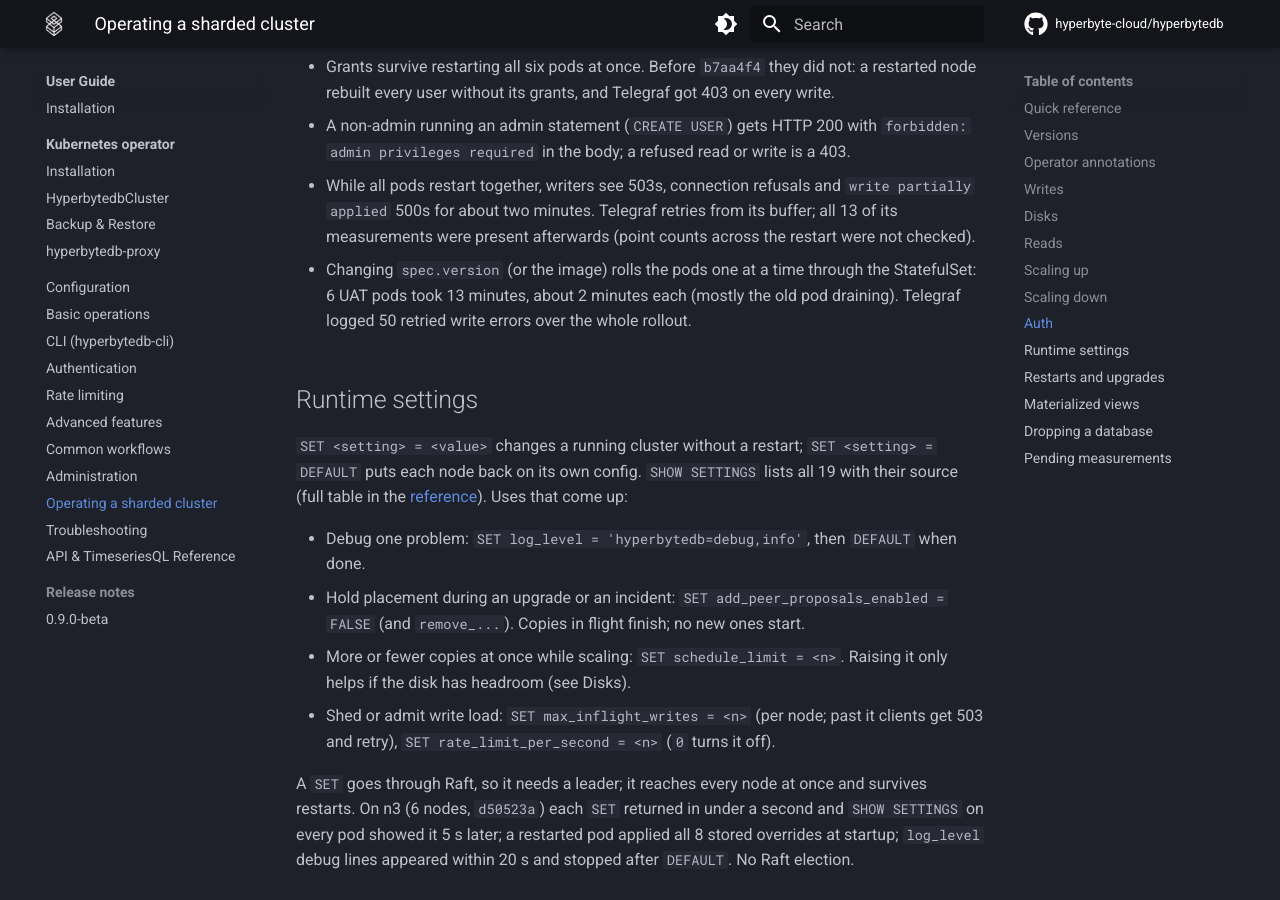
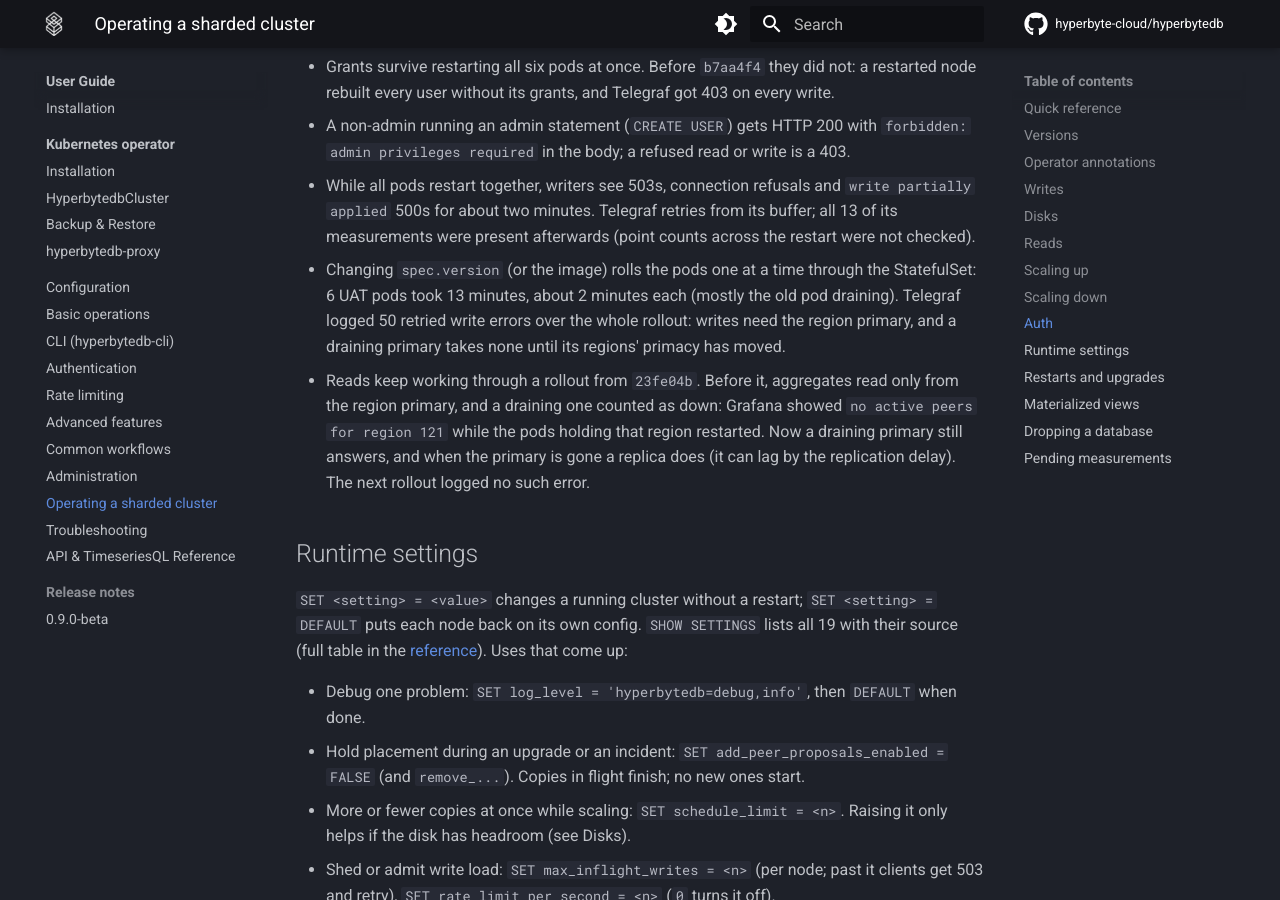
Before and after one commit to hyperbyte-cloud/hyperbytedb, an MkDocs documentation site: the page built from docs/user-guide/operating-sharded-clusters.md, in a window 1280 px wide and 900 px high, scrolled down 5481 px. Built offline with MkDocs 1.6.1 and Material for MkDocs 9.7.7, drawn with Linux system fonts in a browser that asks for light colours; comment, search, counter and statistics services are not loaded.

Commit message:
Aggregate time is the WHERE's lower bound, as in InfluxDB
Side by side with InfluxDB 1.11 on the UAT cluster, every answer matched
except the time of an aggregate without GROUP BY time(): InfluxDB stamps
it with the WHERE clause's lower time bound (epoch 0 without one), this
stamped epoch 0 always, so Grafana tables showed 1970.

Docs: SHOW TAG VALUES WHERE/LIMIT/OFFSET, reads through a rollout, the
Grafana fixes from UAT in the release notes.

```diff
--- a/docs/user-guide/operating-sharded-clusters.md
+++ b/docs/user-guide/operating-sharded-clusters.md
@@ -221,7 +221,14 @@
 - Changing `spec.version` (or the image) rolls the pods one at a time
   through the StatefulSet: 6 UAT pods took 13 minutes, about 2 minutes each
   (mostly the old pod draining). Telegraf logged 50 retried write errors over
-  the whole rollout.
+  the whole rollout: writes need the region primary, and a draining primary
+  takes none until its regions' primacy has moved.
+- Reads keep working through a rollout from `23fe04b`. Before it, aggregates
+  read only from the region primary, and a draining one counted as down:
+  Grafana showed `no active peers for region 121` while the pods holding
+  that region restarted. Now a draining primary still answers, and when the
+  primary is gone a replica does (it can lag by the replication delay). The
+  next rollout logged no such error.
 
 ## Runtime settings
 
```
Also changed, not shown: docs/user-guide/reference.md (+3 -0 lines), docs/user-guide/release-notes-0.9.0-beta.md (+5 -0 lines), 3 other files.
